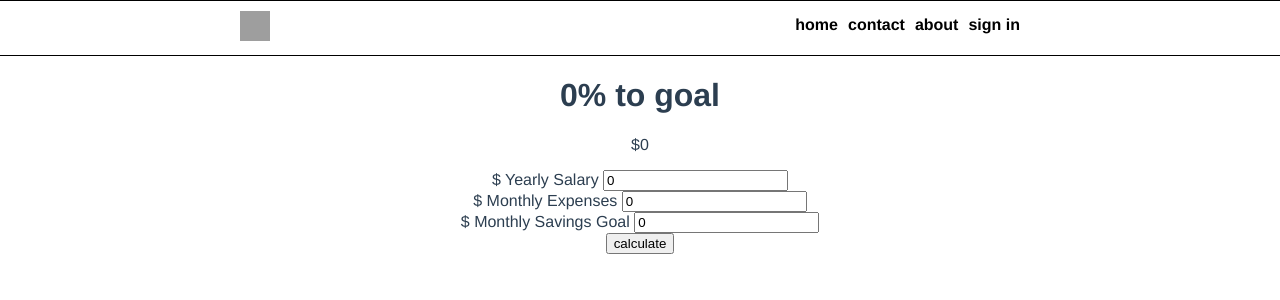
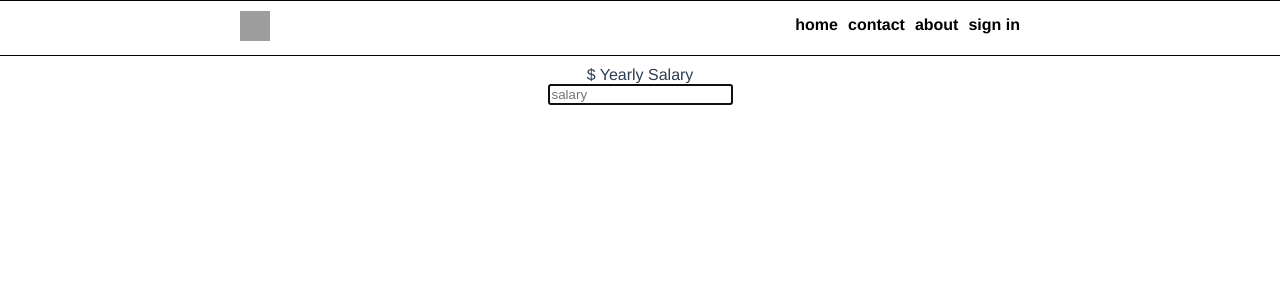
Before and after one commit to danielrussellLA/dand, a Vue app: page /#/about in a window 1280 px wide. Shown: the top 300 px of the page. Built offline with nearby package versions, Linux system fonts and the light colour scheme; grey boxes are pictures that could not be loaded.

Commit message:
got some transitions working

```diff
--- a/src/components/BudgetCalculator/BudgetCalculator.vue
+++ b/src/components/BudgetCalculator/BudgetCalculator.vue
@@ -3,15 +3,48 @@
     <NavBar />
     <div class="wrapper">
         <div class='content'>
-            <h1>{{ calculatePercentToGoal() }}% to goal</h1>
-            <p>
-                ${{calculateDollarToGoal()}}
-            </p>
-            $ Yearly Salary <input type='text' v-model="salary" placeholder="salary"/><br />
-            $ Monthly Expenses <input type='text' v-model="expenses" placeholder="expenses"/><br />
-            $ Monthly Savings Goal <input type='text' v-model="goal" placeholder="goal"/><br />
+            <transition name="change-state" v-on:after-enter="autofocus">
+                <div v-if="state == 'salary'">
+                    <div>
+                        $ Yearly Salary
+                    </div>
+                    <form v-on:submit.prevent="changeState('expenses')">
+                        <input type='text' v-model="salary" placeholder="salary" autofocus/>
+                    </form>
+                </div>
+            </transition>
 
-            <button class="calculate">calculate</button>
+            <transition name="change-state" v-on:after-enter="autofocus">
+                <div v-if="state == 'expenses'">
+                    <div>
+                        $ Monthly Expenses
+                    </div>
+                    <form v-on:submit.prevent="changeState('goal')">
+                        <input type='text' v-model="expenses" placeholder="expenses" autofocus/>
+                    </form>
+                </div>
+            </transition>
+
+            <transition name="change-state" v-on:after-enter="autofocus">
+                <div v-if="state == 'goal'">
+                    <div>
+                        $ Monthly Savings Goal
+                    </div>
+                    <form v-on:submit.prevent="changeState('result')">
+                        <input type='text' v-model="goal" placeholder="goal" autofocus/>
+                    </form>
+                </div>
+            </transition>
+
+            <transition name="change-state">
+                <div v-if="state == 'result'">
+                    <h1>{{ calculatePercentToGoal() }}% to goal</h1>
+                    <p>
+                        ${{ calculateDollarToGoal() }} to goal
+                    </p>
+                </div>
+            </transition>
+            <!-- <button class="calculate">calculate</button> -->
         </div>
     </div>
 </div>
@@ -24,11 +57,6 @@ import moment from 'moment';
 // TODO: port this data in from vuex store
 import data from '../../../schema/BudgetCalculator.json'
 
-// step 1: ask them how much their yealry salary is
-// step 2: calculate tax rate
-// step 3: ask to enter their monthly expenses
-// step 4: show % to goal and dollar to goal
-
 export default {
     name: 'BudgetCalcuator',
     components: {
@@ -36,9 +64,10 @@ export default {
     },
     data() {
         return {
-            salary: 0,
-            expenses: 0,
-            goal: 0
+            salary: '',
+            expenses: '',
+            goal: '',
+            state: 'salary'
         }
     },
     methods: {
@@ -49,6 +78,12 @@ export default {
         calculateDollarToGoal() {
             let result = Math.round(this.goal - ((this.salary / 12 - (this.salary / 12 * (33/100))) - this.expenses))
             return result > 0 ? result : 0
+        },
+        changeState(param) {
+            this.state = param;
+        },
+        autofocus() {
+            document.querySelector('input').focus()
         }
     }
 }
@@ -70,4 +105,11 @@ export default {
     .image {
         width: 100%;
     }
+
+    .change-state-enter-active, .change-state-leave-active {
+        transition: opacity .5s
+    }
+    .change-state-enter, .change-state-leave-to /* .fade-leave-active below version 2.1.8 */ {
+        opacity: 0
+    }
 </style>
```
